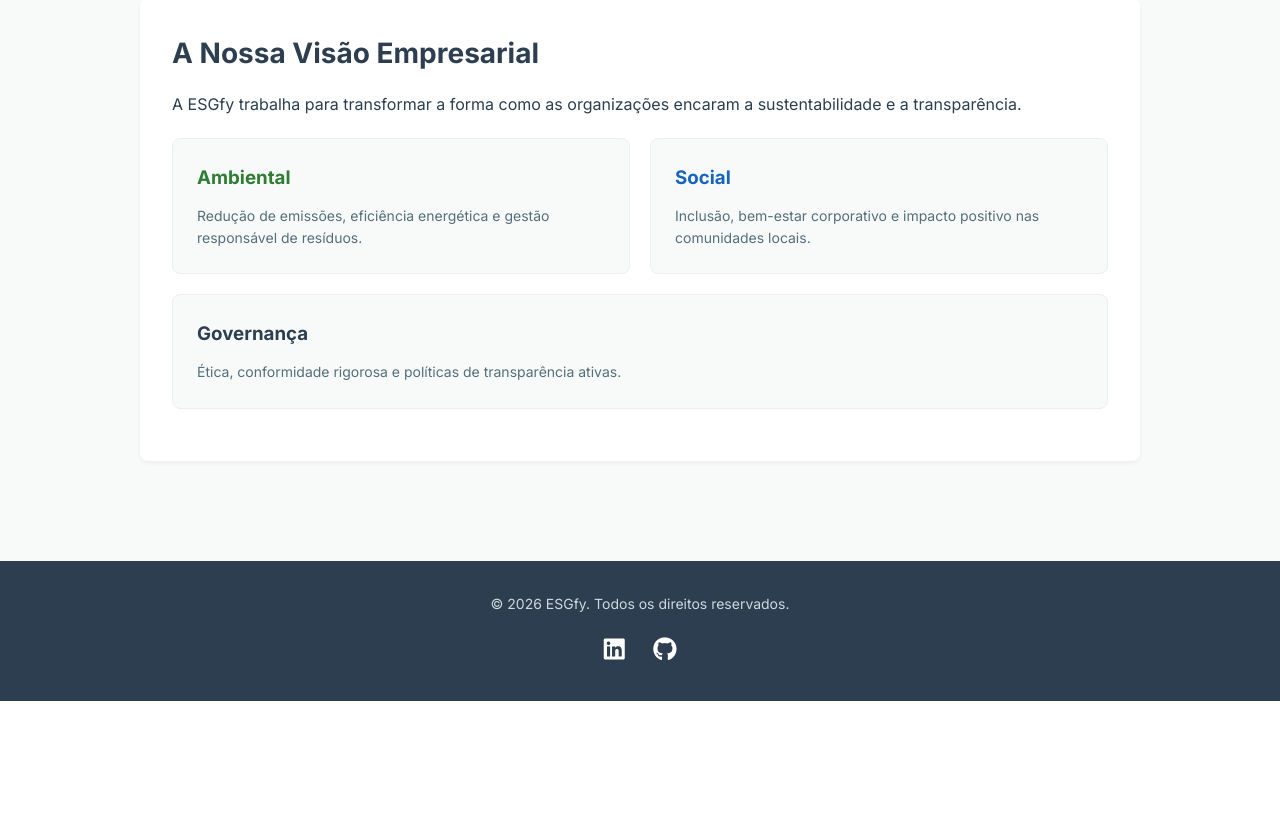
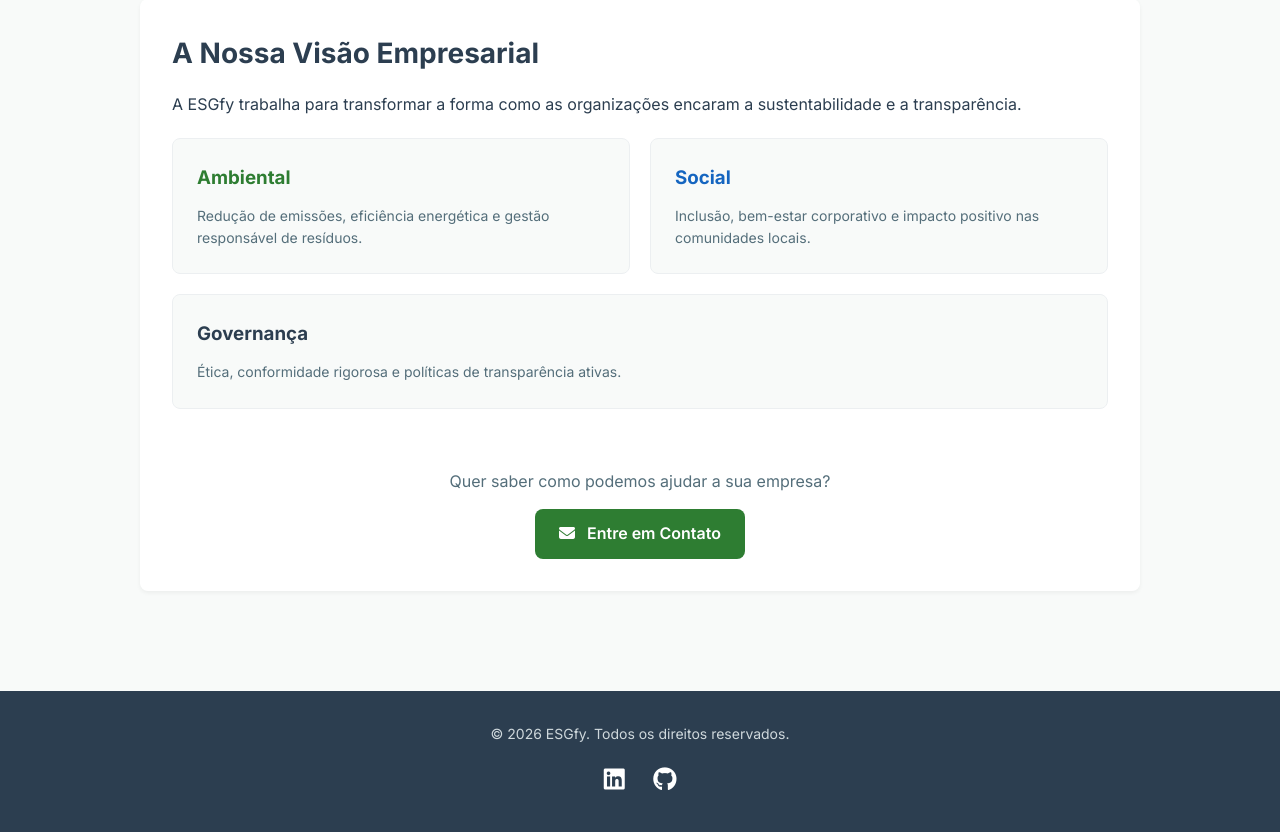
Before and after one commit to joaorafaelsga/Projeto_FDS, a Django app: page /empresa/ in a window 1280 px wide. Shown: the part 108-940 px from the top of the page. Before the commit the page ends 809 px from the top, so only its background shows below. Run offline with Django 5.2, Linux system fonts and the light colour scheme.

Commit message:
Fix erros no html

```diff
--- a/templates/esg/empresa.html
+++ b/templates/esg/empresa.html
@@ -20,6 +20,14 @@
                 <p style="font-size: 14px; color: var(--text-muted);">Ética, conformidade rigorosa e políticas de transparência ativas.</p>
             </div>
         </div>
+
+        <!-- Botão Call to Action (Cenário 3 da US03) -->
+        <div style="text-align: center; margin-top: 40px;">
+            <p style="margin-bottom: 15px; color: var(--text-muted);">Quer saber como podemos ajudar a sua empresa?</p>
+            <a href="{% url 'fale_conosco' %}" class="btn-primary" style="display: inline-block; text-decoration: none;">
+                <i class="fas fa-envelope" style="margin-right: 8px;"></i> Entre em Contato
+            </a>
+        </div>
     </div>
 </section>
 {% endblock %}
```
